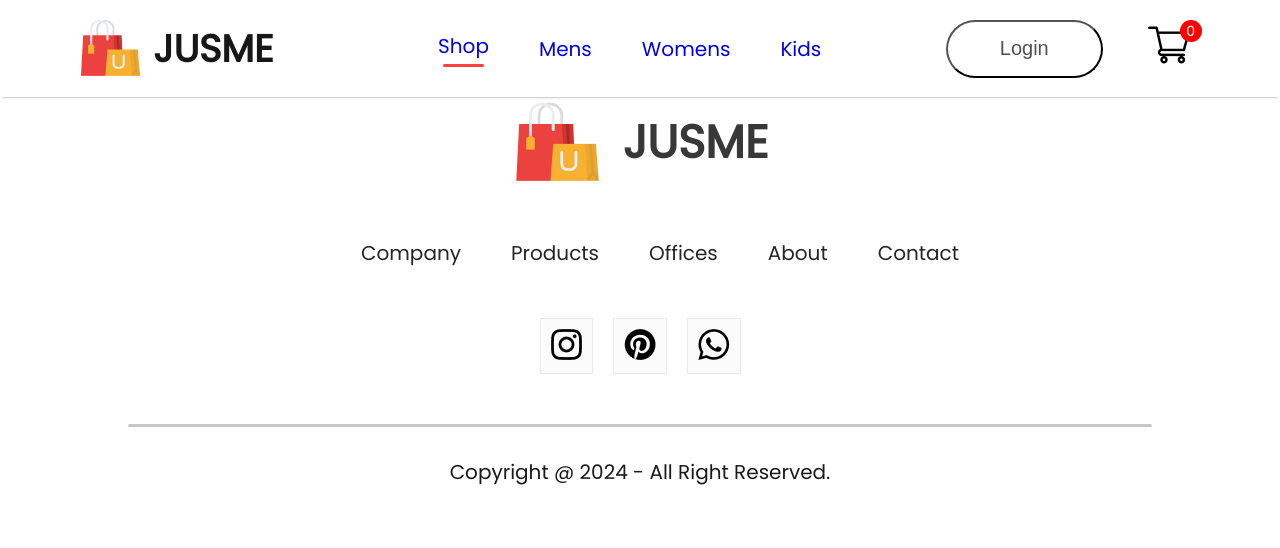
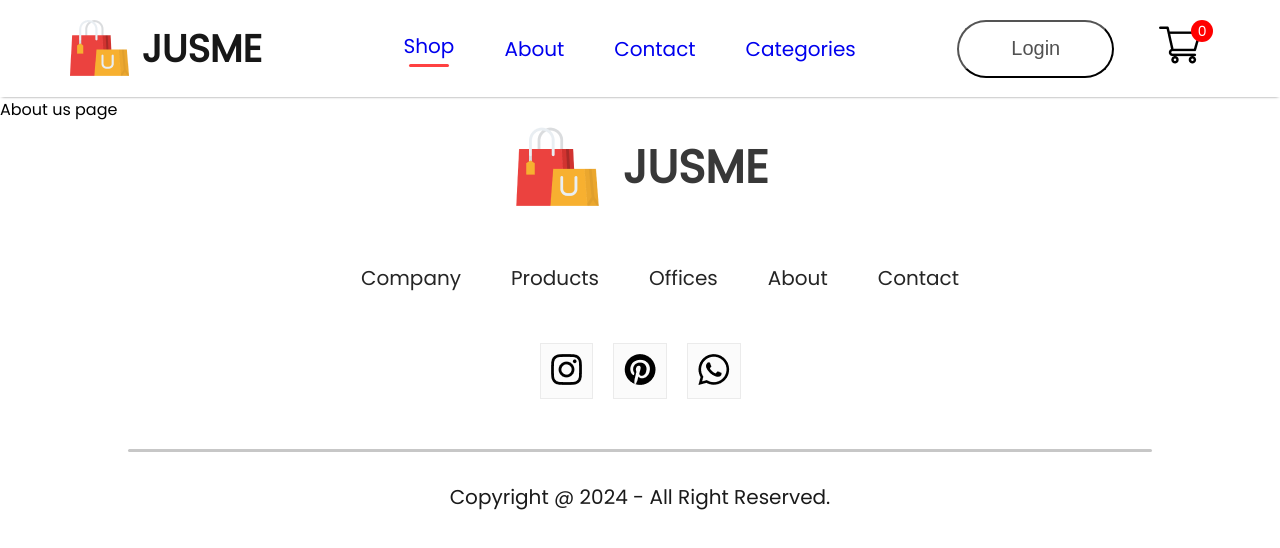
Before and after one commit to gaoaaron1/JusMe, a React (Create React App) app in the folder frontend/: page /about in a window 1280 px wide. Shown: the top 548 px of the page. Built offline with nearby package versions, Linux system fonts and the light colour scheme.

Commit message:
Added additional pages

```diff
--- a/frontend/package.json
+++ b/frontend/package.json
@@ -3,6 +3,8 @@
   "version": "0.1.0",
   "private": true,
   "dependencies": {
+    "@fortawesome/free-solid-svg-icons": "^6.6.0",
+    "@fortawesome/react-fontawesome": "^0.2.2",
     "@testing-library/jest-dom": "^5.17.0",
     "@testing-library/react": "^13.4.0",
     "@testing-library/user-event": "^13.5.0",
--- a/frontend/src/App.js
+++ b/frontend/src/App.js
@@ -2,6 +2,7 @@ import './App.css';
 import Navbar from './Components/Navbar/Navbar';
 import { BrowserRouter, Routes, Route } from 'react-router-dom';
 import Shop from './Pages/Shop'
+import About from './Pages/About'
 import ShopCategory from './Pages/ShopCategory';
 import Product from './Pages/Product';
 import Cart from './Pages/Cart';
@@ -19,6 +20,7 @@ function App() {
       <Navbar/>
       <Routes>
         <Route path='/' element={<Shop/>}/>
+        <Route path='/about' element={<About/>}/>
         <Route path='/mens' element={<ShopCategory banner={men_banner} category="men"/>}/>
         <Route path='/womens' element={<ShopCategory banner={women_banner} category="women"/>}/>
         <Route path='/kids' element={<ShopCategory banner={kid_banner} category="kid"/>}/>
--- a/frontend/src/Components/Navbar/Navbar.css
+++ b/frontend/src/Components/Navbar/Navbar.css
@@ -204,3 +204,50 @@
         font-size: 18px;
     }
 }
+
+
+/* Dropdown Menu Container */
+.dropdown {
+    position: relative;
+    cursor: pointer;
+}
+
+
+/* Dropdown Menu */
+.dropdown-menu {
+    position: absolute;
+    top: 100%; /* Aligns the menu right below the parent item */
+    left: 0;
+    background-color: white;
+    box-shadow: 0px 4px 8px rgba(0, 0, 0, 0.1);
+    border-radius: 8px;
+    padding: 10px 0;
+    display: flex;
+    flex-direction: column;
+    gap: 10px;
+    min-width: 150px;
+    z-index: 1000;
+}
+
+/* Dropdown Menu Items */
+.dropdown-menu li {
+    padding: 10px 20px;
+    white-space: nowrap; /* Prevents text from wrapping */
+}
+
+.dropdown-menu li:hover {
+    background-color: #f3f3f3;
+}
+
+/* Hide Dropdown on Mobile by Default */
+@media (max-width: 768px) {
+    .dropdown-menu {
+        position: static; /* Makes it inline with the mobile menu */
+        box-shadow: none;
+        background-color: transparent;
+    }
+
+    .nav-menu.open .dropdown-menu {
+        display: flex;
+    }
+}
--- a/frontend/src/Components/Navbar/Navbar.jsx
+++ b/frontend/src/Components/Navbar/Navbar.jsx
@@ -6,12 +6,23 @@ import { Link } from 'react-router-dom';
 import { ShopContext } from '../../Context/ShopContext';
 
 const Navbar = () => {
+
+//========================== USE STATES ===================================//
+
     const [menu, setMenu] = useState("shop");
     const { getTotalCartItems } = useContext(ShopContext);
     const [isMobileMenuOpen, setIsMobileMenuOpen] = useState(false);
+    const [openDropdown, setOpenDropdown] = useState(null);
+
+//========================== EVENT HANDLERS ==============================//
+
 
     const toggleMobileMenu = () => {
         setIsMobileMenuOpen(!isMobileMenuOpen); // Toggle the mobile menu
+    };
+
+    const toggleDropdown = (menu) => {
+        setOpenDropdown(openDropdown === menu ? null : menu); // Toggle specific dropdown
     };
 
     // Function to close mobile menu after clicking a menu item
@@ -20,8 +31,16 @@ const Navbar = () => {
         setIsMobileMenuOpen(false); // Close the mobile menu
     };
 
+//========================== JSX Code ==============================//
+
+
     return (
+
+
+
+
         <div className="navbar">
+
             <div className="nav-logo">
                 <img src={logo} alt="" />
                 <p>JUSME</p>
@@ -40,17 +59,31 @@ const Navbar = () => {
                     <Link style={{ textDecoration: 'none' }} to='/'>Shop</Link>
                     {menu === "shop" && <hr />}
                 </li>
-                <li onClick={() => handleMenuItemClick("mens")}>
-                    <Link style={{ textDecoration: 'none' }} to='/mens'>Mens</Link>
-                    {menu === "mens" && <hr />}
+                <li onClick={() => handleMenuItemClick("about")}>
+                    <Link style={{ textDecoration: 'none' }} to='/about'>About</Link>
+                    {menu === "about" && <hr />}
                 </li>
-                <li onClick={() => handleMenuItemClick("womens")}>
-                    <Link style={{ textDecoration: 'none' }} to='/womens'>Womens</Link>
-                    {menu === "womens" && <hr />}
+                <li onClick={() => handleMenuItemClick("contact")}>
+                    <Link style={{ textDecoration: 'none' }} to='/contact'>Contact</Link>
+                    {menu === "contact" && <hr />}
                 </li>
-                <li onClick={() => handleMenuItemClick("kids")}>
-                    <Link style={{ textDecoration: 'none' }} to='/kids'>Kids</Link>
-                    {menu === "kids" && <hr />}
+
+                {/* Dropdown Menu for Categories */}
+                <li className="dropdown" onClick={() => toggleDropdown("categories")}>
+                    <Link style={{ textDecoration: 'none' }}>Categories</Link>
+                    {openDropdown === "categories" && (
+                        <ul className="dropdown-menu">
+                            <li onClick={() => handleMenuItemClick("mens")}>
+                                <Link style={{ textDecoration: 'none' }} to="/mens">Mens</Link>
+                            </li>
+                            <li onClick={() => handleMenuItemClick("womens")}>
+                                <Link style={{ textDecoration: 'none' }} to="/womens">Womens</Link>
+                            </li>
+                            <li onClick={() => handleMenuItemClick("kids")}>
+                                <Link style={{ textDecoration: 'none' }} to="/kids">Kids</Link>
+                            </li>
+                        </ul>
+                    )}
                 </li>
 
 
--- /dev/null
+++ b/frontend/src/Pages/About.jsx
@@ -0,0 +1,11 @@
+import React from 'react'
+
+const About = () => {
+    return (
+        <div>
+            About us page
+        </div>
+    )
+}
+
+export default About
```
Also changed, not shown: 1 other file (tests, documents, lock files or other folders).
